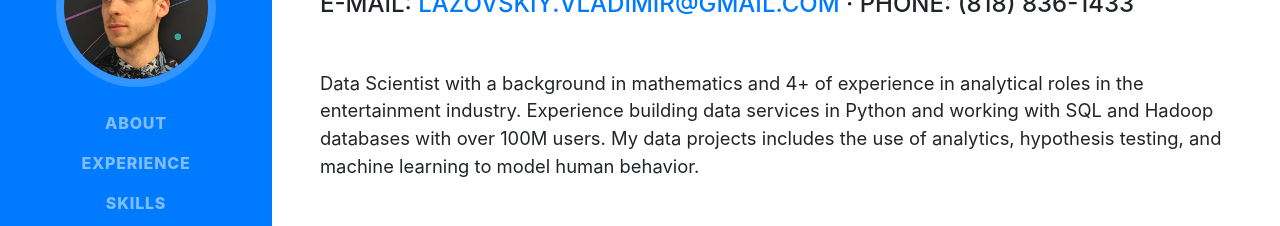
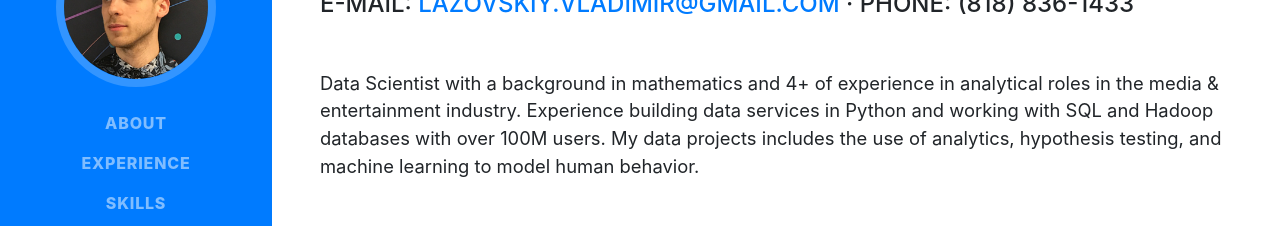
Before and after one commit to vlazovskiy/vlazovskiy.github.io, a website with bundled scripts: page index.html in a window 1280 px wide. Shown: the part 289-515 px from the top of the page. Built offline with nearby package versions, Linux system fonts and the light colour scheme; a web font is replaced by a local one.

Commit message:
Update index.html

```diff
--- a/index.html
+++ b/index.html
@@ -67,7 +67,7 @@
           </h1>
           <div class="subheading mb-5">E-MAIL: <a href="mailto:lazovskiy.vladimir@gmail.com">lazovskiy.vladimir@gmail.com</a> · PHONE: (818) 836-1433
           </div>
-          <p class="lead mb-5">Data Scientist with a background in mathematics and 4+ of experience in analytical roles in the entertainment industry. Experience building data services in Python and working with SQL and Hadoop databases with over 100M users. My data projects includes the use of analytics, hypothesis testing, and machine learning to model human behavior.</p>
+          <p class="lead mb-5">Data Scientist with a background in mathematics and 4+ of experience in analytical roles in the media & entertainment industry. Experience building data services in Python and working with SQL and Hadoop databases with over 100M users. My data projects includes the use of analytics, hypothesis testing, and machine learning to model human behavior.</p>
           <div class="social-icons">
             <a href="https://www.linkedin.com/in/vladimir-lazovskiy/">
               <i class="fab fa-linkedin-in"></i>
```
